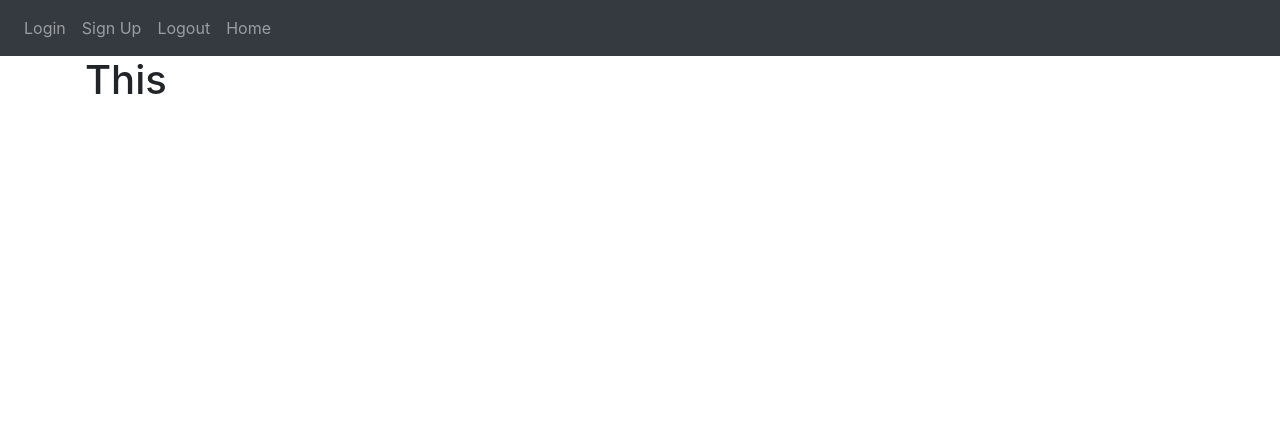
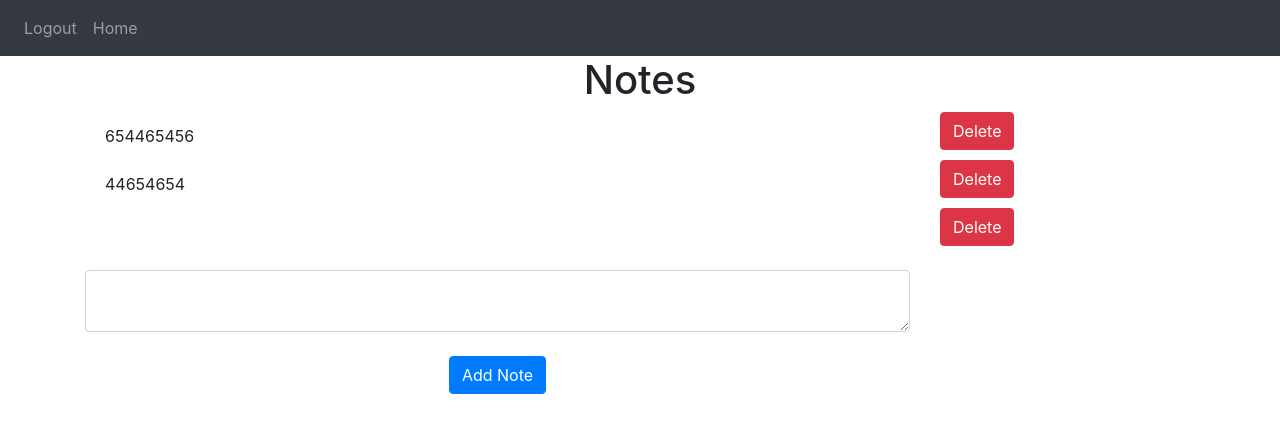
Before and after one commit to VasiliiOptimist/Flask-Test-2, a Flask app: template website/templates/home.html in a window 1280 px wide. Shown: the top 433 px of the page. Run offline with Flask 2, Linux system fonts and the light colour scheme; the template is opened without the code that fills it: values that come from a table or form of the project are taken from there, others are empty; data comes from the database, SQL or seed files in the repository; both versions use the stored data as it was after the commit; some libraries are stand-ins or nearby versions.

Commit message:
Add logout, adding and deleting notes

```diff
--- a/website/templates/base.html
+++ b/website/templates/base.html
@@ -30,10 +30,13 @@
       </button>
       <div class="collapse navbar-collapse" id="navbar">
         <div class="navbar-nav">
+          {% if not user.is_authenticated %}
           <a class="nav-item nav-link" id="login" href="/login">Login</a>
           <a class="nav-item nav-link" id="signUp" href="/sign_up">Sign Up</a>
+          {% else %}
           <a class="nav-item nav-link" id="login" href="/logout">Logout</a>
           <a class="nav-item nav-link" id="home" href="/">Home</a>
+          {% endif %}
         </div>
       </div>
     </nav>
@@ -59,6 +62,7 @@
     {% endfor %}
       {% endif %}
     {% endwith %}
+
     <div class="container">{% block content %} {% endblock %}</div>
 
     <script
--- a/website/templates/home.html
+++ b/website/templates/home.html
@@ -1,5 +1,45 @@
+<!-- prettier-ignore -->
 {% extends "base.html" %}
 {% block title %} Home page {% endblock %}
 {% block content %}
-<h1>This</h1>
+<h1 align="center">Notes</h1>
+{% for note in user.notes %}
+<div class="row">
+  <div class="col-md-9">
+    <ul class="list-group list-group-flush" id="notes">
+      <li class="list-group-item">{{note.data }}</li>
+    </ul>
+  </div>
+  <div class="col-md-3">
+    <form method="POST">
+      <input
+        type="hidden"
+        id="delete_note"
+        name="delete_note"
+        value="{{ note.id }}"
+      />
+      <button type="submit" class="btn btn-danger">Delete</button>
+    </form>
+  </div>
+</div>
+{% endfor %}
+<br />
+<div class="row">
+  <div class="col-md-9">
+    <form method="post">
+      <textarea
+        id="note"
+        name="note"
+        placeholder="Write something"
+        class="form-control"
+      >
+      </textarea>
+      <br />
+      <div align="center">
+        <button type="submit" class="btn btn-primary">Add Note</button>
+      </div>
+    </form>
+  </div>
+</div>
+
 {% endblock %}
--- a/website/templates/login.html
+++ b/website/templates/login.html
@@ -16,7 +16,7 @@
     <div class="form-group">
       <label for="password">Password</label>
       <input
-        type="text"
+        type="password"
         class="form-control"
         id="password"
         name="password"
```
Also changed, not shown: website/__init__.py (+12 -1 lines), website/auth.py (+31 -8 lines), website/views.py (+30 -4 lines), website/database.db.
